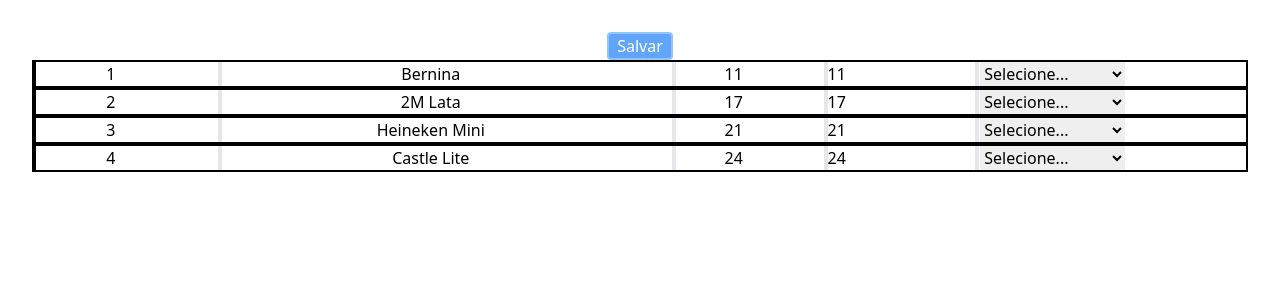
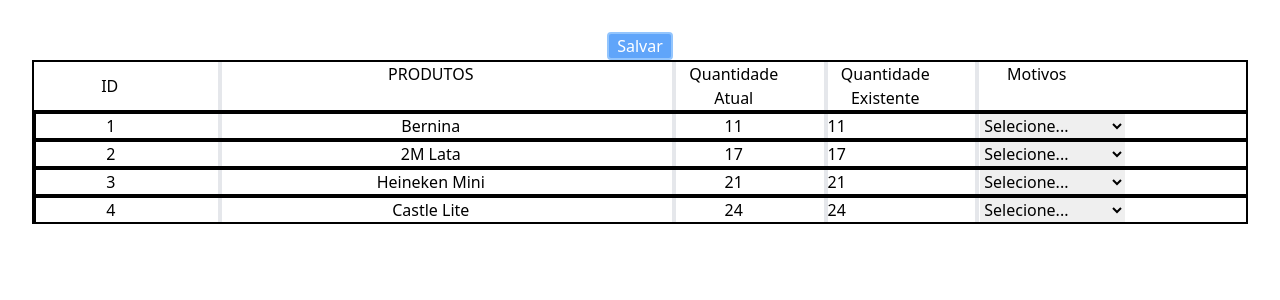
Before and after one commit to yuran-nhassengo/react-001, a React (Vite) app: page / in a window 1280 px wide. Shown: the top 300 px of the page. Built offline with nearby package versions, Linux system fonts and the light colour scheme.

Commit message:
update Table

```diff
--- a/src/components/table/Item.jsx
+++ b/src/components/table/Item.jsx
@@ -12,7 +12,7 @@
             return produtos.map((produto) =>{
               console.log("current Produto id: "+produto+ " id "+id)
               if(produto.id == id)
-                return {...produto,qa:qAtual}
+                return {...produto,qt:qAtual,qa:qAtual}
               else return produto
             })
           });
--- a/src/components/table/Table.jsx
+++ b/src/components/table/Table.jsx
@@ -55,6 +55,15 @@
             </button>
       </div>
       <div>
+      <div className="border-2 border-black">
+      <ul className="grid grid-cols-8 justify-center space-x-8 items-center">
+        <li className='w-auto  '>ID</li>
+        <li className="h-full col-span-3 border-l-4 ">PRODUTOS</li>
+        <li className=" border-l-4 ">Quantidade Atual</li>
+        <li className=" border-l-4 ">Quantidade Existente</li>
+        <li className="h-full border-l-4 ">Motivos</li>
+      </ul>
+    </div>
         {console.log("Tabela Produtos: "+JSON.stringify(produtos))}
         {produtos.map( item => { return <Item key={item.id} produto={item} disable={editar} setProdutos={setProdutos}/> } )}
 
```
